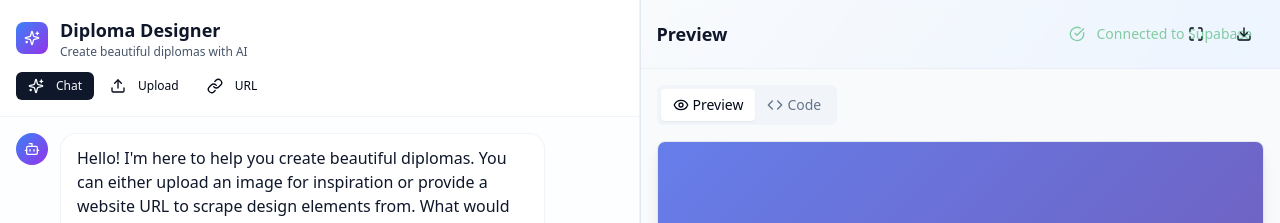
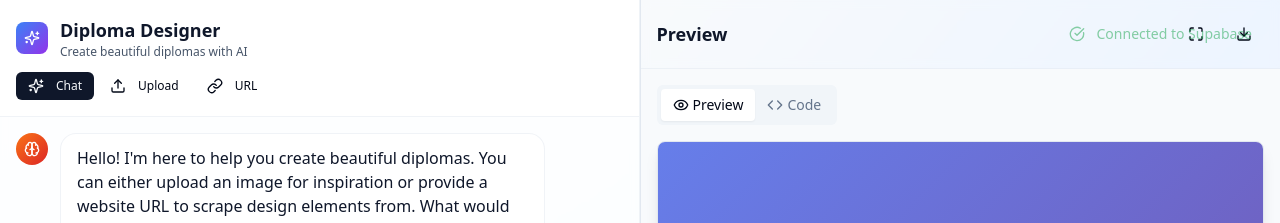
Before and after one commit to magnusfroste/diplomator, a React (Vite) app: page / in a window 1280 px wide. Shown: the top 223 px of the page. Built offline with nearby package versions, Linux system fonts and the light colour scheme.

Commit message:
Replace robot icon with Anthropic icon
Replaced the robot icon in the chat with an Anthropic icon.

```diff
--- a/src/components/MessageList.tsx
+++ b/src/components/MessageList.tsx
@@ -1,7 +1,7 @@
 
 import React, { useEffect, useRef } from 'react';
 import { useDiploma } from '@/contexts/DiplomaContext';
-import { Bot, User } from 'lucide-react';
+import { Brain, User } from 'lucide-react';
 
 export const MessageList = () => {
   const { messages, isGenerating } = useDiploma();
@@ -23,8 +23,8 @@ export const MessageList = () => {
           className={`flex gap-3 ${message.isUser ? 'justify-end' : 'justify-start'}`}
         >
           {!message.isUser && (
-            <div className="w-8 h-8 rounded-full bg-gradient-to-br from-blue-500 to-purple-600 flex items-center justify-center flex-shrink-0">
-              <Bot className="w-4 h-4 text-white" />
+            <div className="w-8 h-8 rounded-full bg-gradient-to-br from-orange-500 to-red-600 flex items-center justify-center flex-shrink-0">
+              <Brain className="w-4 h-4 text-white" />
             </div>
           )}
 
@@ -48,8 +48,8 @@ export const MessageList = () => {
 
       {isGenerating && (
         <div className="flex gap-3 justify-start">
-          <div className="w-8 h-8 rounded-full bg-gradient-to-br from-blue-500 to-purple-600 flex items-center justify-center flex-shrink-0">
-            <Bot className="w-4 h-4 text-white" />
+          <div className="w-8 h-8 rounded-full bg-gradient-to-br from-orange-500 to-red-600 flex items-center justify-center flex-shrink-0">
+            <Brain className="w-4 h-4 text-white" />
           </div>
           <div className="bg-white/90 backdrop-blur-sm border border-slate-200/50 rounded-2xl px-4 py-3">
             <div className="flex gap-1">
```
